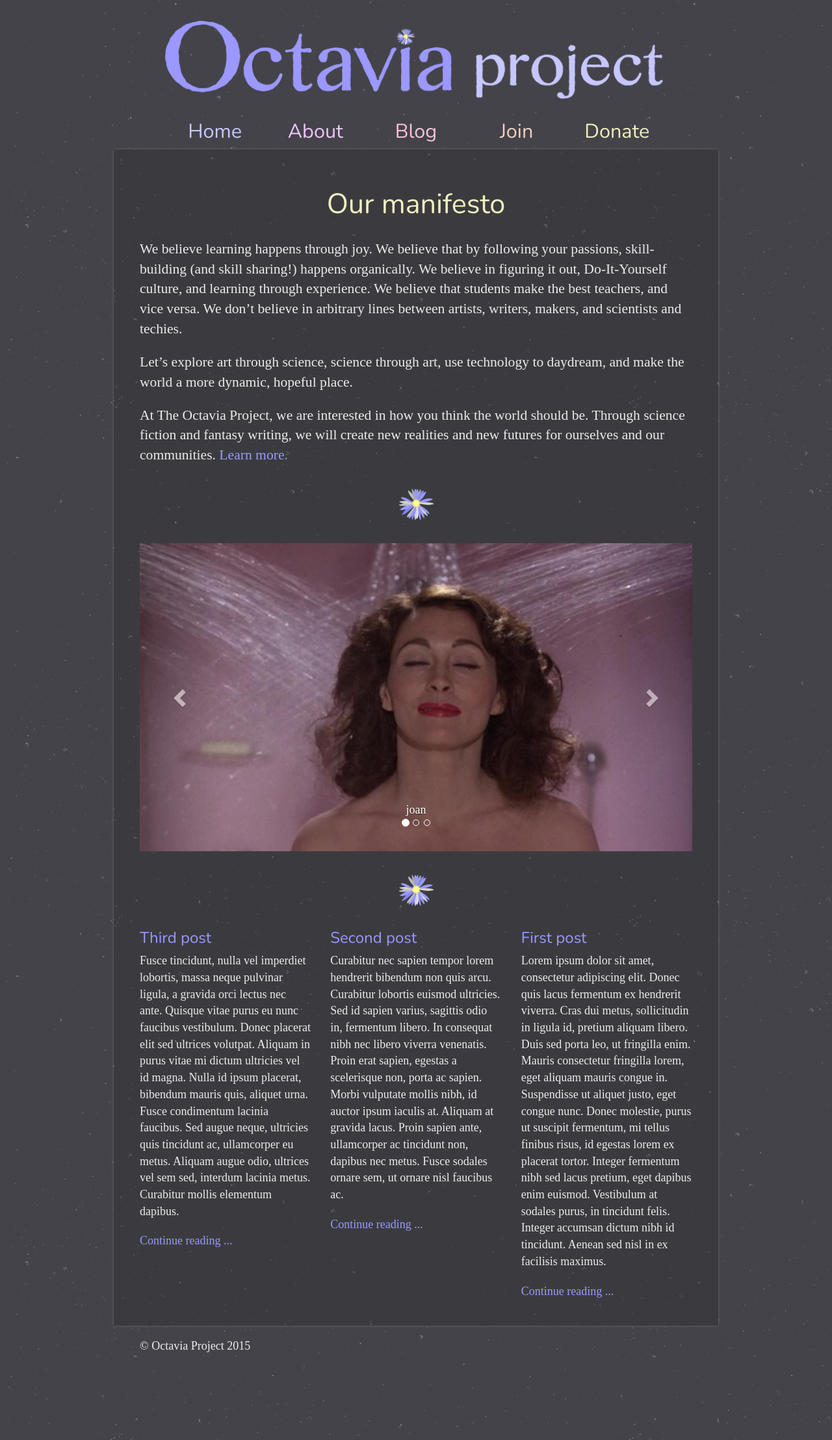
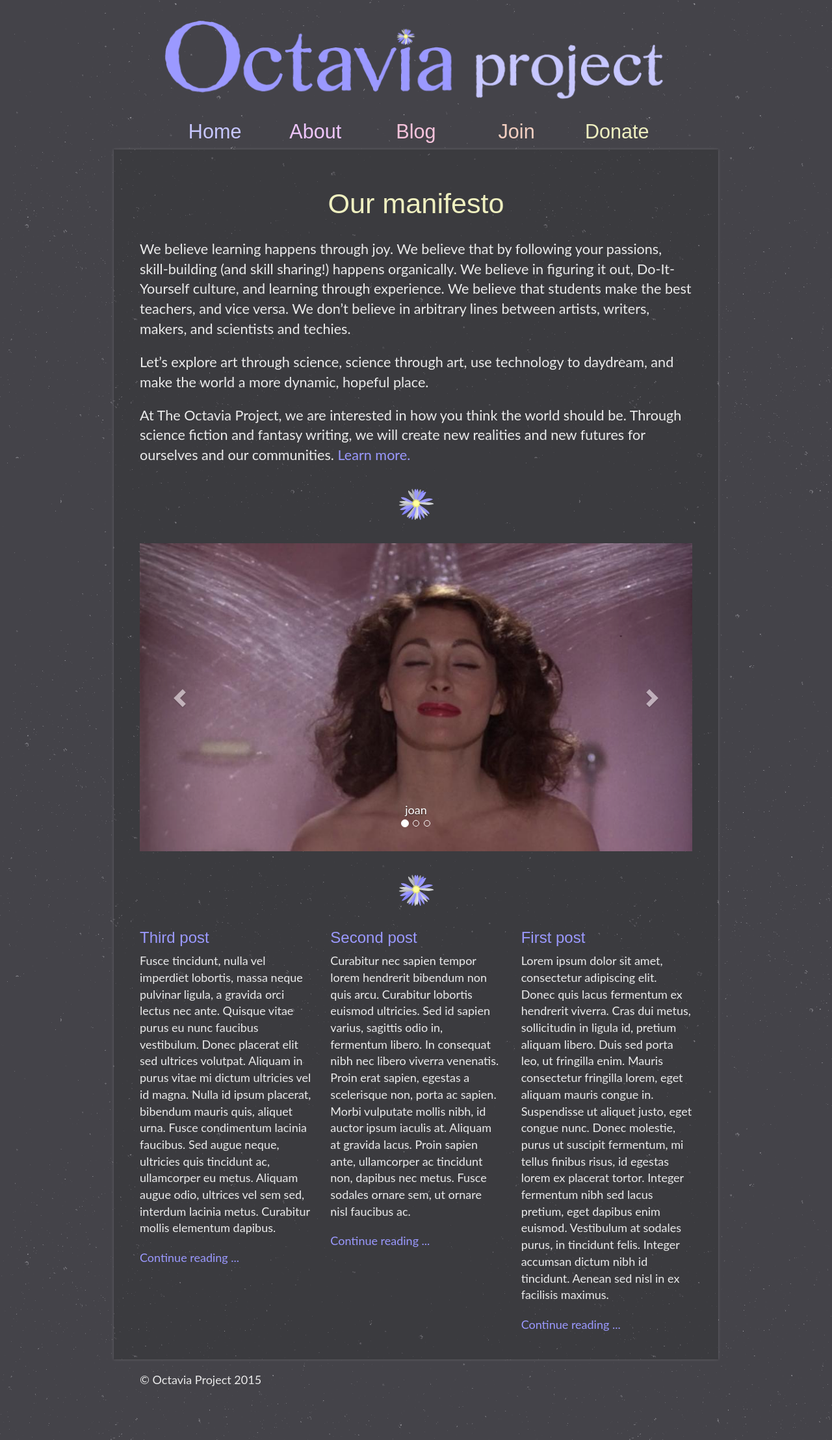
Before and after one commit to OctaviaProject/octaviaproject.github.io, a Jekyll site: the page built from index.html, in a window 1280 px wide. Shown: the whole page at 65% size. Built offline with Jekyll 4.4.1, drawn with Linux system fonts in a browser that asks for light colours; some web fonts are replaced.

Commit message:
Update styles.scss

```diff
--- a/assets/css/styles.scss
+++ b/assets/css/styles.scss
@@ -2,8 +2,8 @@
 # Front matter comment to ensure Jekyll properly reads file.
 ---
 
-$font-text: 'Radley', serif;
-$font-headline: 'Nunito', sans-serif;
+$font-text: 'Lato', sans-serif;
+$font-headline: 'Varela Round', sans-serif;
 $primary-purple: #9B99FF;
 $secondary-purple: #C1BFFF;
 $darker-purple: #807EE6;
```
